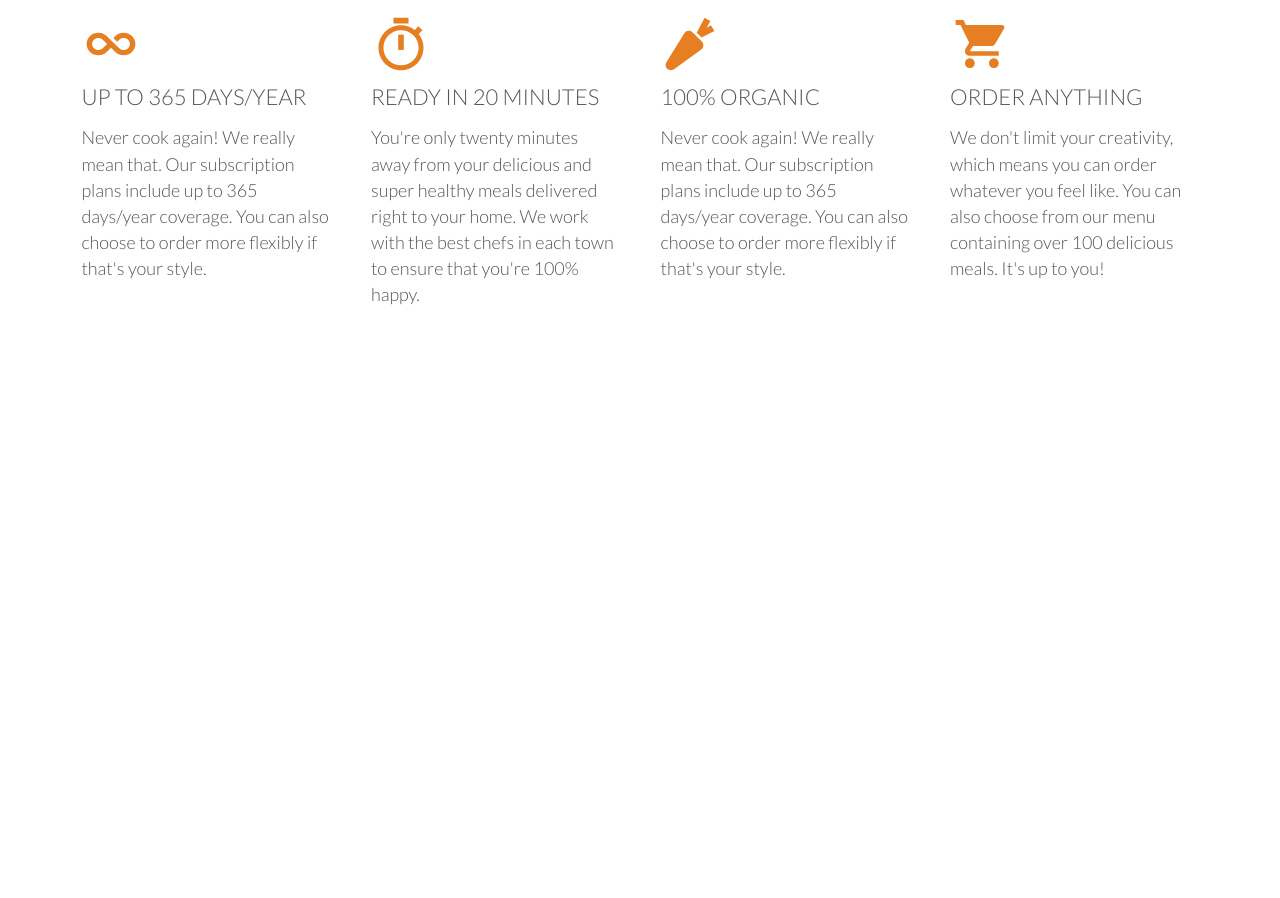
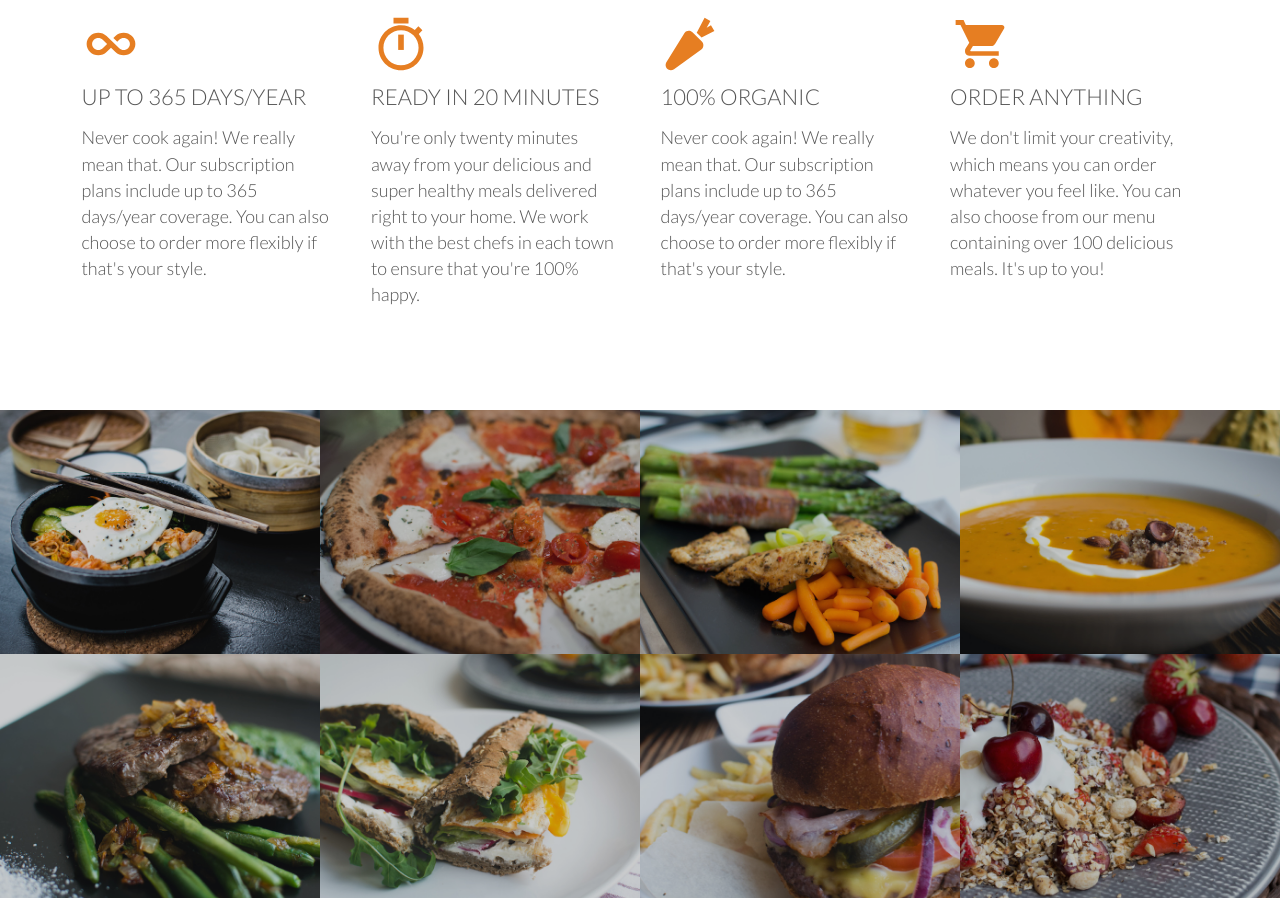
Before and after one commit to gopi-sundar/css-basics-udemy, a plain HTML site: page index.html in a window 1280 px wide. Shown: the part 1050-1948 px from the top of the page. Before the commit the page ends 1460 px from the top, so only its background shows below. Drawn offline with nearby package versions, Linux system fonts and the light colour scheme.

Commit message:
7 favorite foods section

```diff
--- a/index.html
+++ b/index.html
@@ -76,6 +76,53 @@
             </div>
         </div>
     </section>
+
+    <section class="section-meals">
+        <ul class="meals-showcase">
+            <li>
+                <figure class="meal-photo">
+                    <img src="resources/img/1.jpg" alt="Korean bibimbap with egg and vegetables">
+                </figure>
+            </li>
+            <li>
+                <figure class="meal-photo">
+                    <img src="resources/img/2.jpg" alt="Simple italian pizza with cherry tomatoes">
+                </figure>
+            </li>
+            <li>
+                <figure class="meal-photo">
+                    <img src="resources/img/3.jpg" alt="Chicken breast steak with vegetables">
+                </figure>
+            </li>
+            <li>
+                <figure class="meal-photo">
+                    <img src="resources/img/4.jpg" alt="Autumn pumpkin soup">
+                </figure>
+            </li>
+        </ul>
+        <ul class="meals-showcase">
+            <li>
+                <figure class="meal-photo">
+                    <img src="resources/img/5.jpg" alt="Paleo beef steak with vegetables">
+                </figure>
+            </li>
+            <li>
+                <figure class="meal-photo">
+                    <img src="resources/img/6.jpg" alt="Healthy baguette with egg and vegetables">
+                </figure>
+            </li>
+            <li>
+                <figure class="meal-photo">
+                    <img src="resources/img/7.jpg" alt="Burger with cheddar and bacon">
+                </figure>
+            </li>
+            <li>
+                <figure class="meal-photo">
+                    <img src="resources/img/8.jpg" alt="Granola with cherries and strawberries">
+                </figure>
+            </li>
+        </ul>
+    </section>
     <script src="https://unpkg.com/ionicons@4.4.4/dist/ionicons.js"></script>
 </body>
 
--- a/resources/css/style.css
+++ b/resources/css/style.css
@@ -198,3 +198,46 @@ header {
 .main-nav li a:active {
     border-bottom: 1px solid #e67e22;
 }
+
+/* ----------------------------------------------------- */
+/* MEALS */
+/* ----------------------------------------------------- */
+
+.section-meals {
+    padding:0;
+}
+
+.meals-showcase {
+    list-style: none;
+    width:100%;
+}
+
+.meals-showcase li{
+    display:block;
+    float:left;
+    width:25%;
+}
+
+.meal-photo {
+    width:100%;
+    margin:0;
+    overflow:hidden;
+    background: black;
+}
+
+.meal-photo img {
+    opacity: 0.8;
+    width:100%;
+    height:auto;
+    /*scale up the size of image*/
+    transform: scale(1.15);
+    transition: transform 0.5s, opacity 0.5s;
+
+}
+
+.meal-photo img:hover {
+    /*scale up the size of image*/
+    opacity: 1;
+    transform: scale(1.03)
+
+}
```
